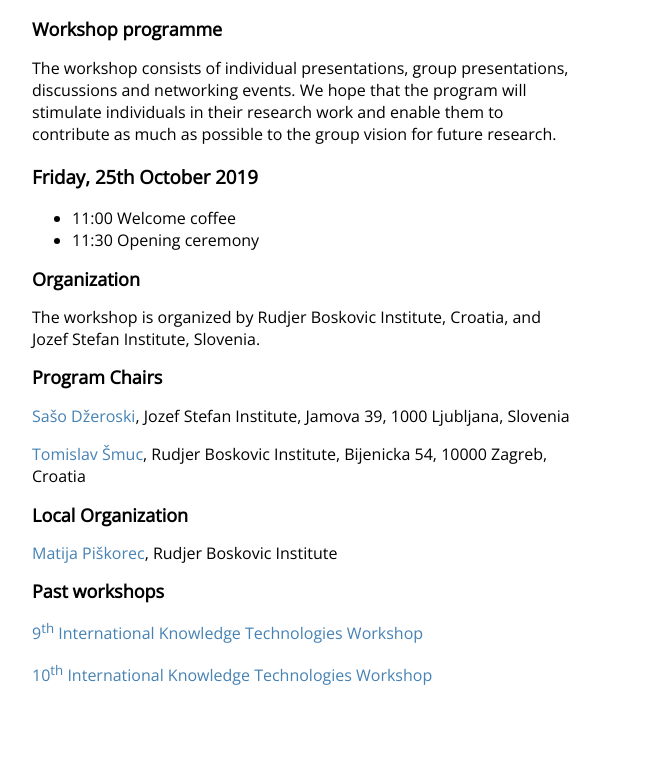
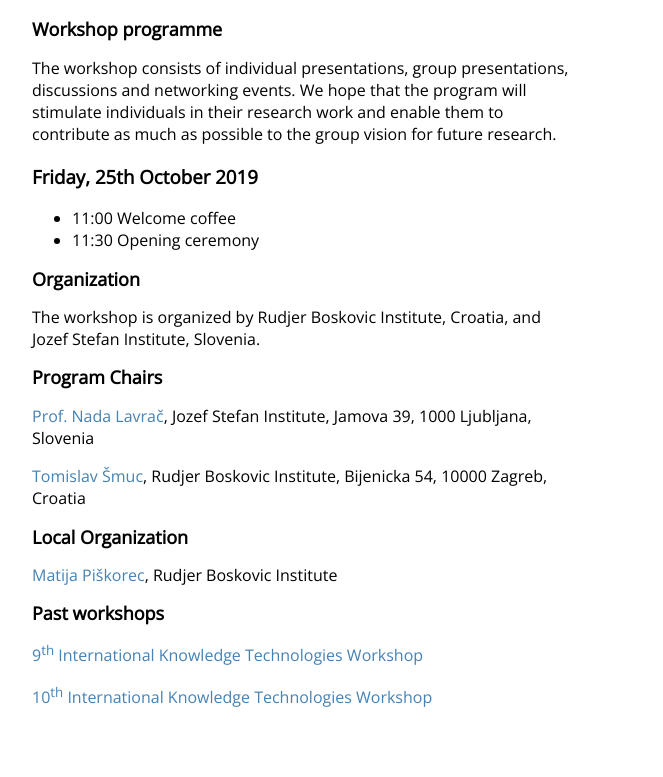
Before and after one commit to KT-Workshop/KT-Workshop.github.io, a plain HTML site: page index.html in a window 1280 px wide. Shown: the part 846-1623 px from the top of the page, without its empty margins (68-731 px from the left). Drawn offline with nearby package versions, Linux system fonts and the light colour scheme.

Commit message:
Update names of program chairs

```diff
--- a/index.html
+++ b/index.html
@@ -43,7 +43,7 @@ The workshop is organized by Rudjer Boskovic Institute, Croatia, and Jozef Stefa
 
 <h2>Program Chairs</h2>
 
-<p><a href="http://www-ai.ijs.si/SasoDzeroski/">Sašo Džeroski</a>, Jozef Stefan Institute, Jamova 39, 1000 Ljubljana, Slovenia</p>
+<p><a href="https://kt.ijs.si/nada_lavrac/">Prof. Nada Lavrač</a>, Jozef Stefan Institute, Jamova 39, 1000 Ljubljana, Slovenia</p>
 <p><a href="https://www.irb.hr/eng/About-RBI/People/Tomislav-Smuc">Tomislav Šmuc</a>, Rudjer Boskovic Institute, Bijenicka 54, 10000 Zagreb, Croatia</p>
 
 <h2>Local Organization</h2>
```
